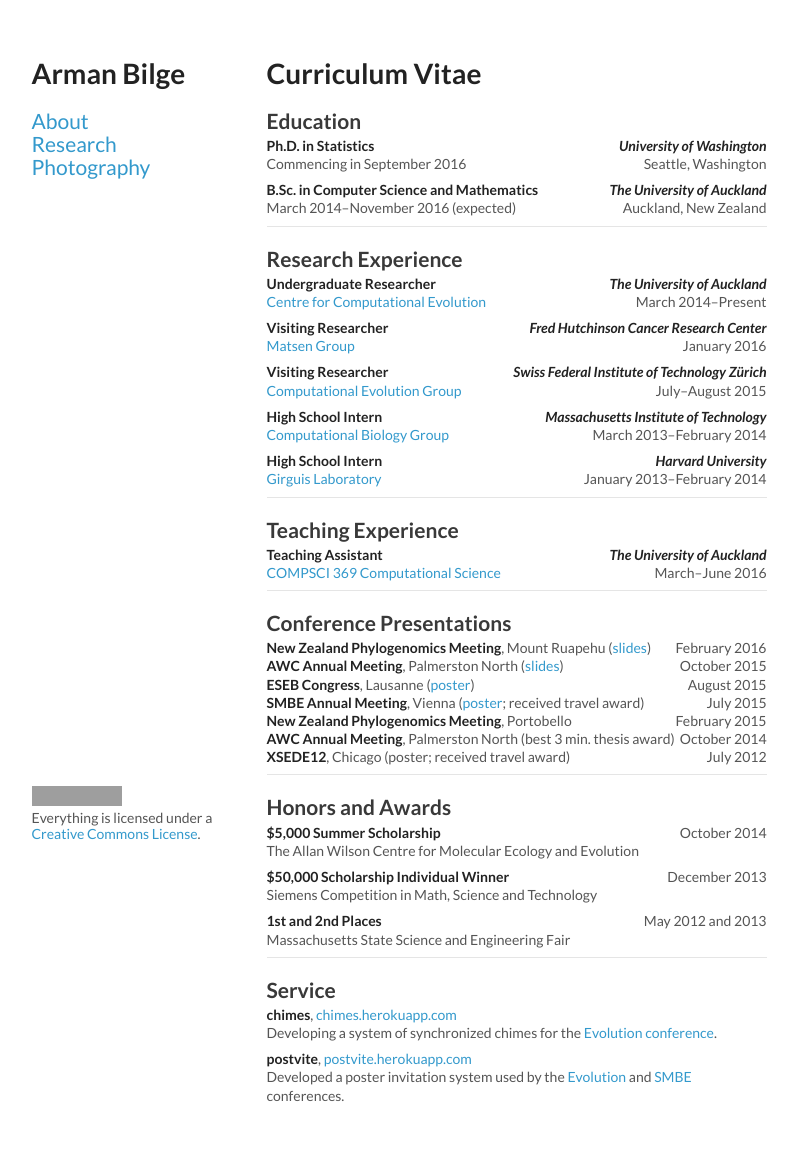
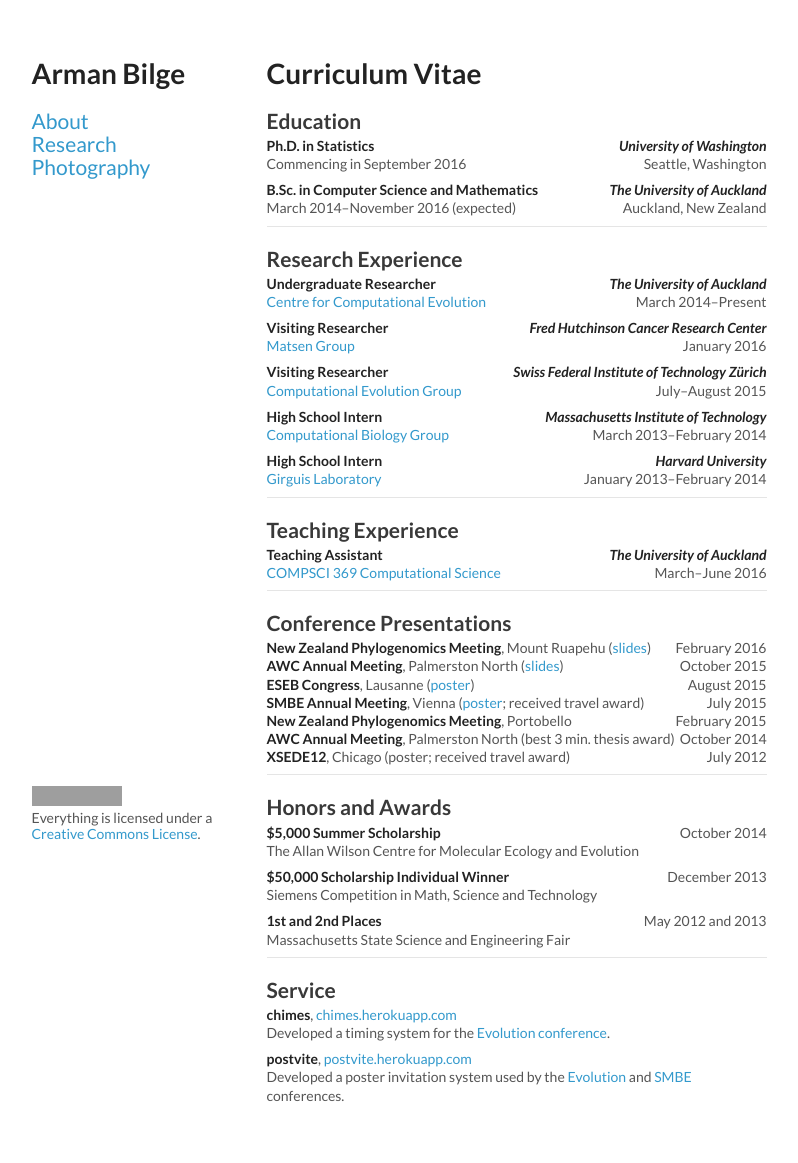
Before and after one commit to armanbilge/armanbilge.github.io, a Jekyll site: the page built from cv/index.md, in a window 1280 px wide. Shown: the whole page, without its empty margins (241-1039 px from the left). Built offline with Jekyll 4.4.1, drawn with Linux system fonts in a browser that asks for light colours; a style sheet for code colours, icons or effects is not loaded; grey boxes are pictures that could not be loaded.

Commit message:
Update service on CV

```diff
--- a/cv/index.md
+++ b/cv/index.md
@@ -104,7 +104,7 @@
 ## Service
 
 **chimes**, [chimes.herokuapp.com](//chimes.herokuapp.com) <br/>
-Developing a system of synchronized chimes for the [Evolution conference](//www.evolutionmeetings.org).
+Developed a timing system for the [Evolution conference](//www.evolutionmeetings.org).
 
 **postvite**, [postvite.herokuapp.com](//postvite.herokuapp.com)<br/>
 Developed a poster invitation system used by the [Evolution](//www.evolutionmeetings.org) and [SMBE](//www.smbe.org) conferences.
```
